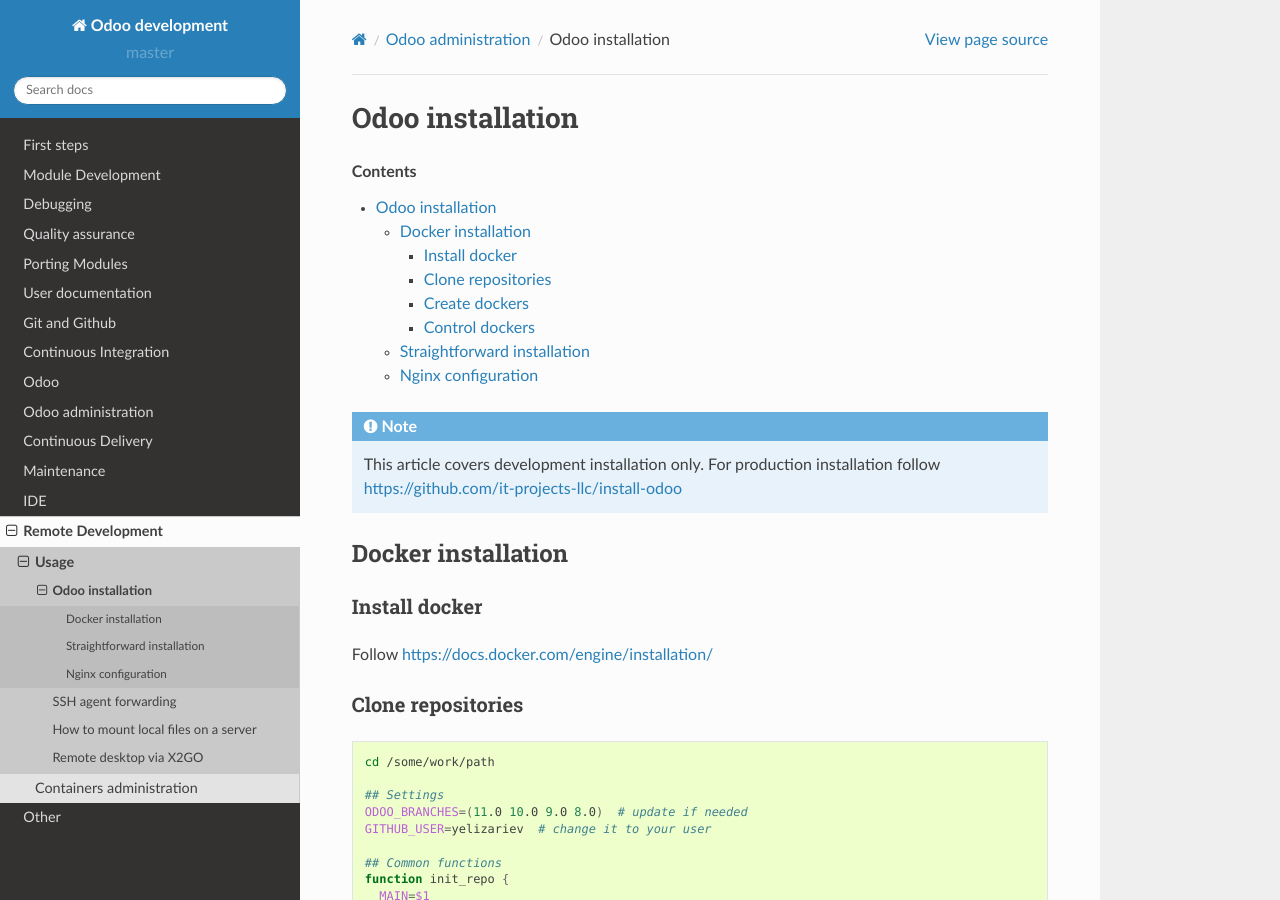
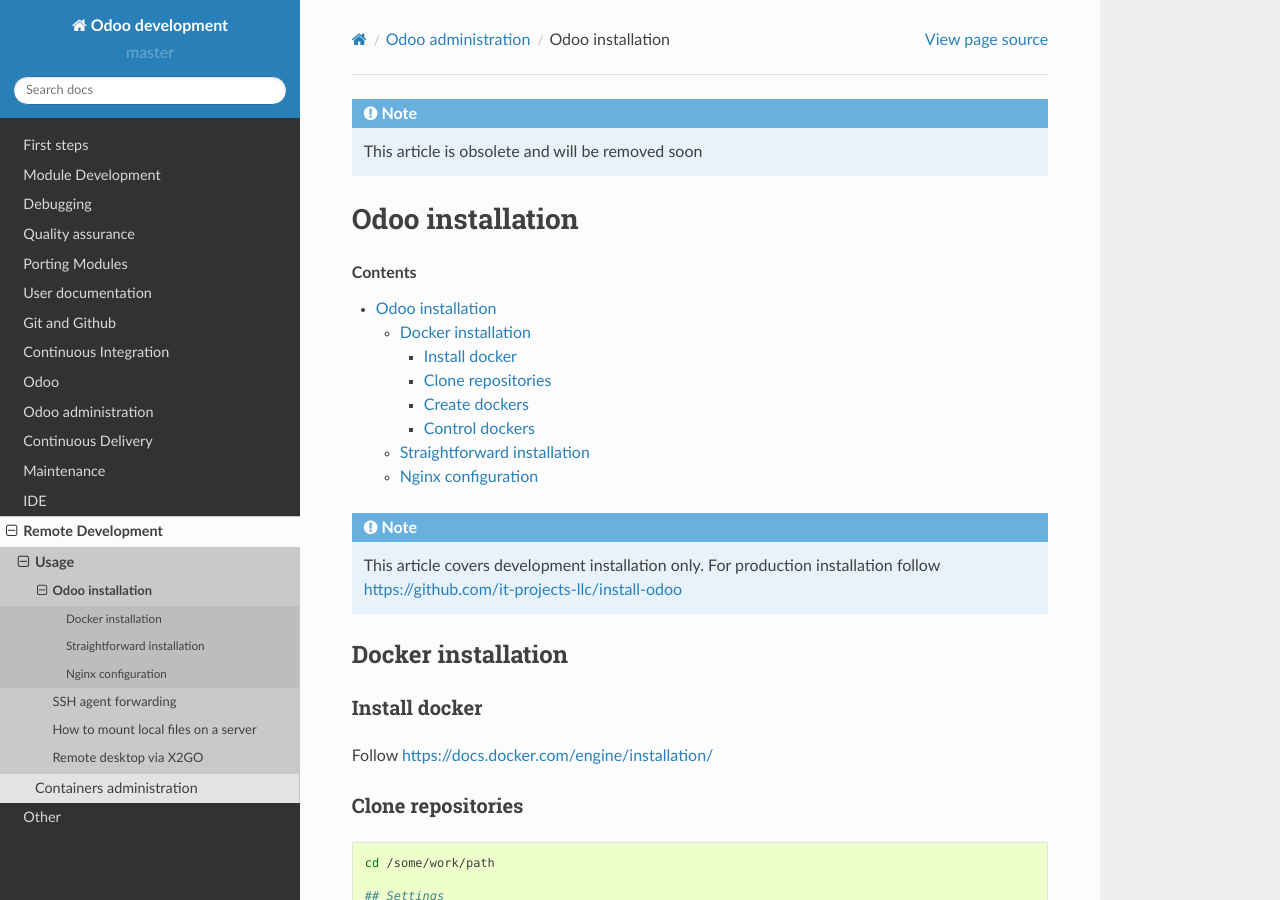
Before and after one commit to itpp-labs/odoo-development, a Sphinx documentation site: the page built from docs/admin/install.rst, in a window 1280 px wide and 900 px high. Built offline with Sphinx 7.4.7 and the Read the Docs theme 2.0.0, drawn with Linux system fonts in a browser that asks for light colours.

Commit message:
Update install.rst

```diff
--- a/docs/admin/install.rst
+++ b/docs/admin/install.rst
@@ -1,3 +1,5 @@
+.. note:: This article is obsolete and will be removed soon
+
 ===================
  Odoo installation
 ===================
```
